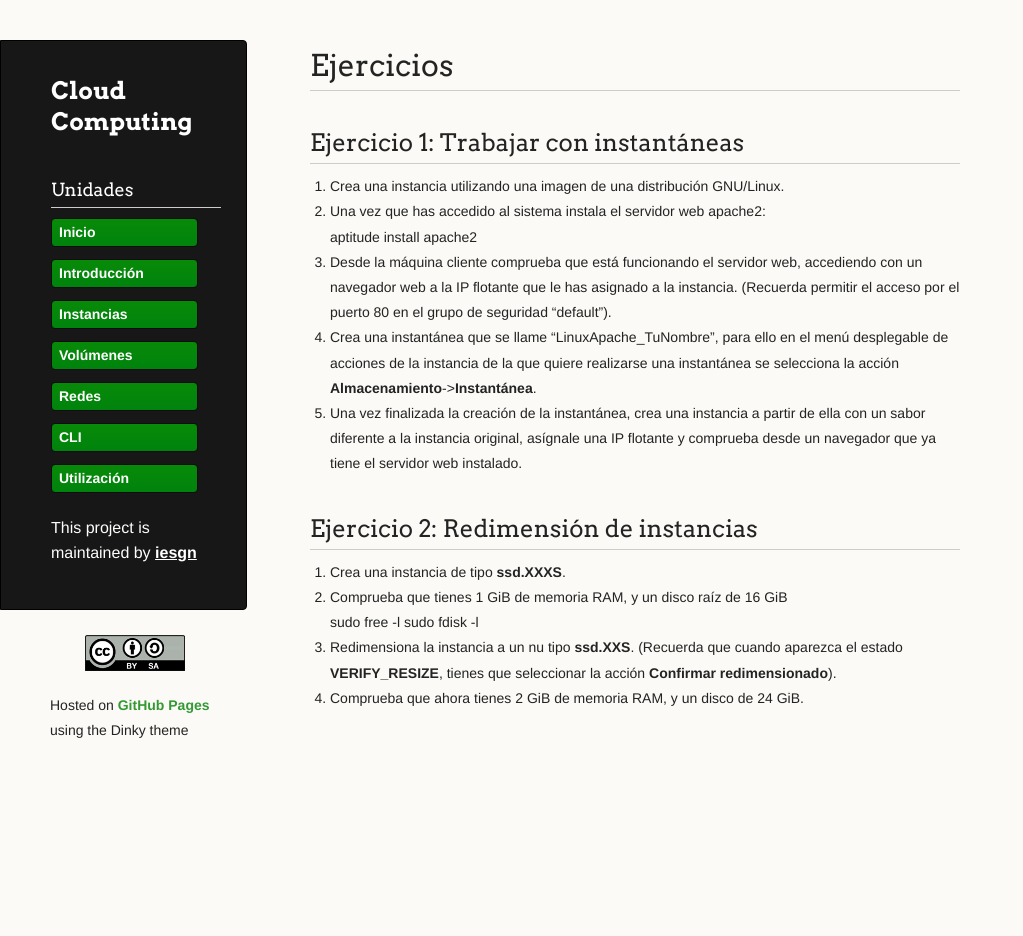
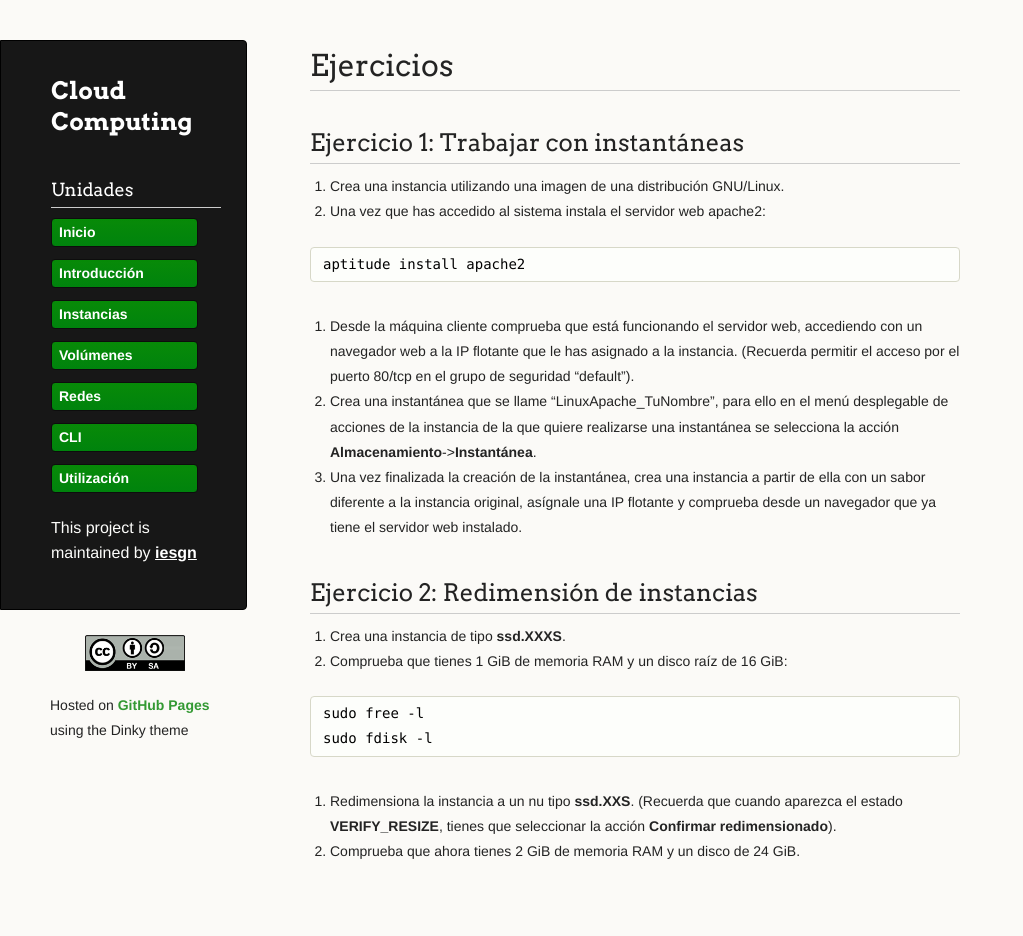
Before and after one commit to iesgn/cloud2, a Jekyll site: the page built from curso/u2/ejercicios2.md, in a window 1280 px wide. Shown: the whole page, without its empty margins (0-1023 px from the left). Built offline with Jekyll 4.4.1, drawn with Linux system fonts in a browser that asks for light colours; before the commit the page ends 900 px from its top, so only the background shows below that.

Commit message:
Me cago en el MD y en la madre que lo parió ...

```diff
--- a/curso/u2/ejercicios2.md
+++ b/curso/u2/ejercicios2.md
@@ -10,12 +10,12 @@ menu:
 1. Crea una instancia utilizando una imagen de una distribución GNU/Linux.
 
 2. Una vez que has accedido al sistema instala el servidor web apache2:
-
-    aptitude install apache2
-
+<pre>
+aptitude install apache2
+</pre>
 3. Desde la máquina cliente comprueba que está funcionando el servidor web,
 accediendo con un navegador web a la IP flotante que le has asignado a la
-instancia. (Recuerda permitir el acceso por el puerto 80 en el grupo de
+instancia. (Recuerda permitir el acceso por el puerto 80/tcp en el grupo de
 seguridad "default").
 
 4. Crea una instantánea que se llame "LinuxApache_TuNombre", para ello en el
@@ -30,13 +30,13 @@ y comprueba desde un navegador que ya tiene el servidor web instalado.
 
 1. Crea una instancia de tipo **ssd.XXXS**.
 
-2. Comprueba que tienes 1 GiB de memoria RAM, y un disco raíz de 16 GiB
-
-    sudo free -l
-	sudo fdisk -l
-
+2. Comprueba que tienes 1 GiB de memoria RAM y un disco raíz de 16 GiB:
+<pre>
+sudo free -l
+sudo fdisk -l
+</pre>
 3. Redimensiona la instancia a un nu tipo **ssd.XXS**. (Recuerda que cuando
 aparezca el estado **VERIFY_RESIZE**, tienes que seleccionar la acción
 **Confirmar redimensionado**).
 
-4. Comprueba que ahora tienes 2 GiB de memoria RAM, y un disco de 24 GiB.
+4. Comprueba que ahora tienes 2 GiB de memoria RAM y un disco de 24 GiB.
```
